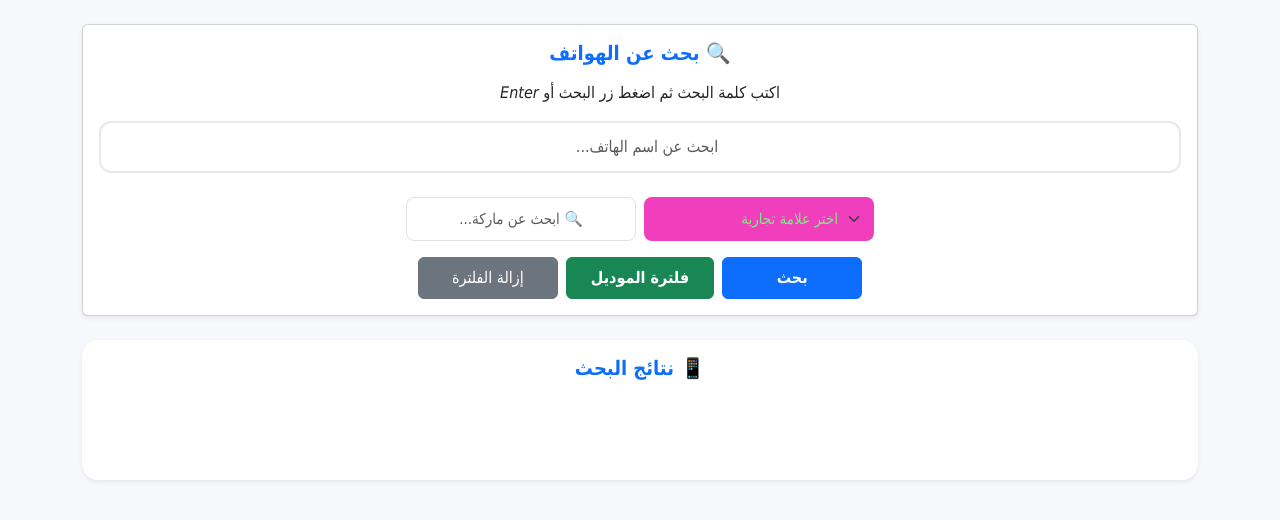
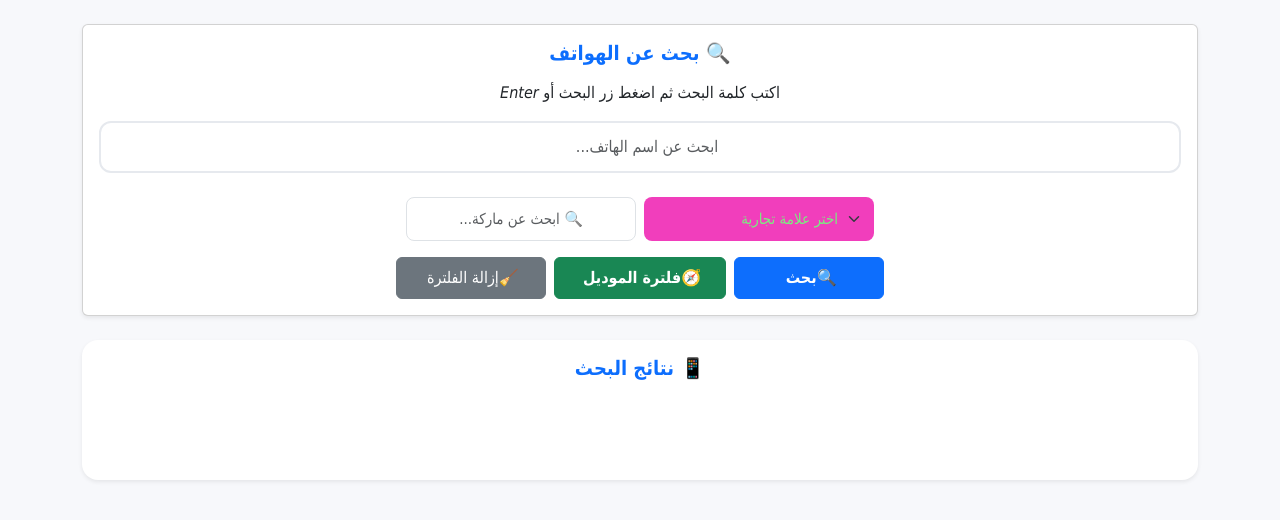
Before and after one commit to cckills/abdochi, a website: page index.html in a window 1280 px wide. Drawn offline with nearby package versions, Linux system fonts and the light colour scheme.

Commit message:
Update index.html

```diff
--- a/index.html
+++ b/index.html
@@ -295,7 +295,9 @@ body {
       <h5 class="text-center mb-3 fw-bold text-primary">🔍 بحث عن الهواتف</h5>
 
       <form id="searchForm" class="text-center">
-        <p class="message mb-3">اكتب كلمة البحث ثم اضغط زر البحث أو <em>Enter</em></p>
+        <p class="message mb-3">
+          اكتب كلمة البحث ثم اضغط زر البحث أو <em>Enter</em>
+        </p>
 
         <!-- 🔍 حقل البحث الرئيسي -->
         <input type="search"
@@ -323,14 +325,22 @@ body {
 
           <!-- ✅ الأزرار أسفل الحقول -->
           <div class="d-flex justify-content-center flex-wrap gap-2 mt-3">
-            <button type="submit" class="btn btn-primary fw-bold px-4 py-2" style="min-width:140px;">
-              بحث
+            <button type="submit"
+              class="btn btn-primary fw-bold px-4 py-2 d-flex align-items-center justify-content-center"
+              style="min-width:150px;">
+              🔍 <span class="ms-1">بحث</span>
             </button>
-            <button id="brand-search-btn" type="button" class="btn btn-success fw-bold px-4 py-2" style="min-width:140px;">
-              فلترة الموديل
+
+            <button id="brand-search-btn" type="button"
+              class="btn btn-success fw-bold px-4 py-2 d-flex align-items-center justify-content-center"
+              style="min-width:150px;">
+              🧭 <span class="ms-1">فلترة الموديل</span>
             </button>
-            <button id="brand-clear-btn" type="button" class="btn btn-secondary px-4 py-2" style="min-width:140px;">
-              إزالة الفلترة
+
+            <button id="brand-clear-btn" type="button"
+              class="btn btn-secondary px-4 py-2 d-flex align-items-center justify-content-center"
+              style="min-width:150px;">
+              🧹 <span class="ms-1">إزالة الفلترة</span>
             </button>
           </div>
         </div>
```
